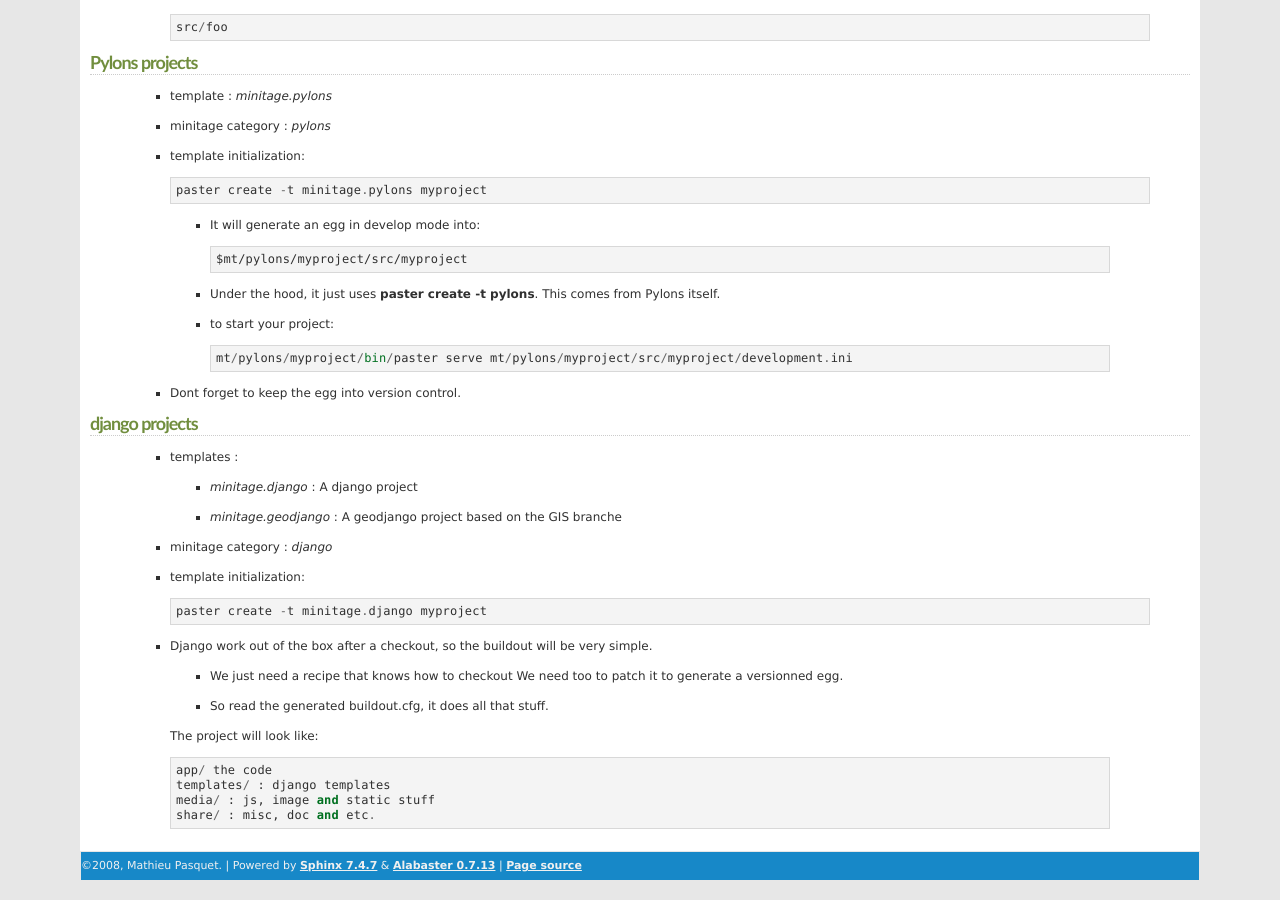
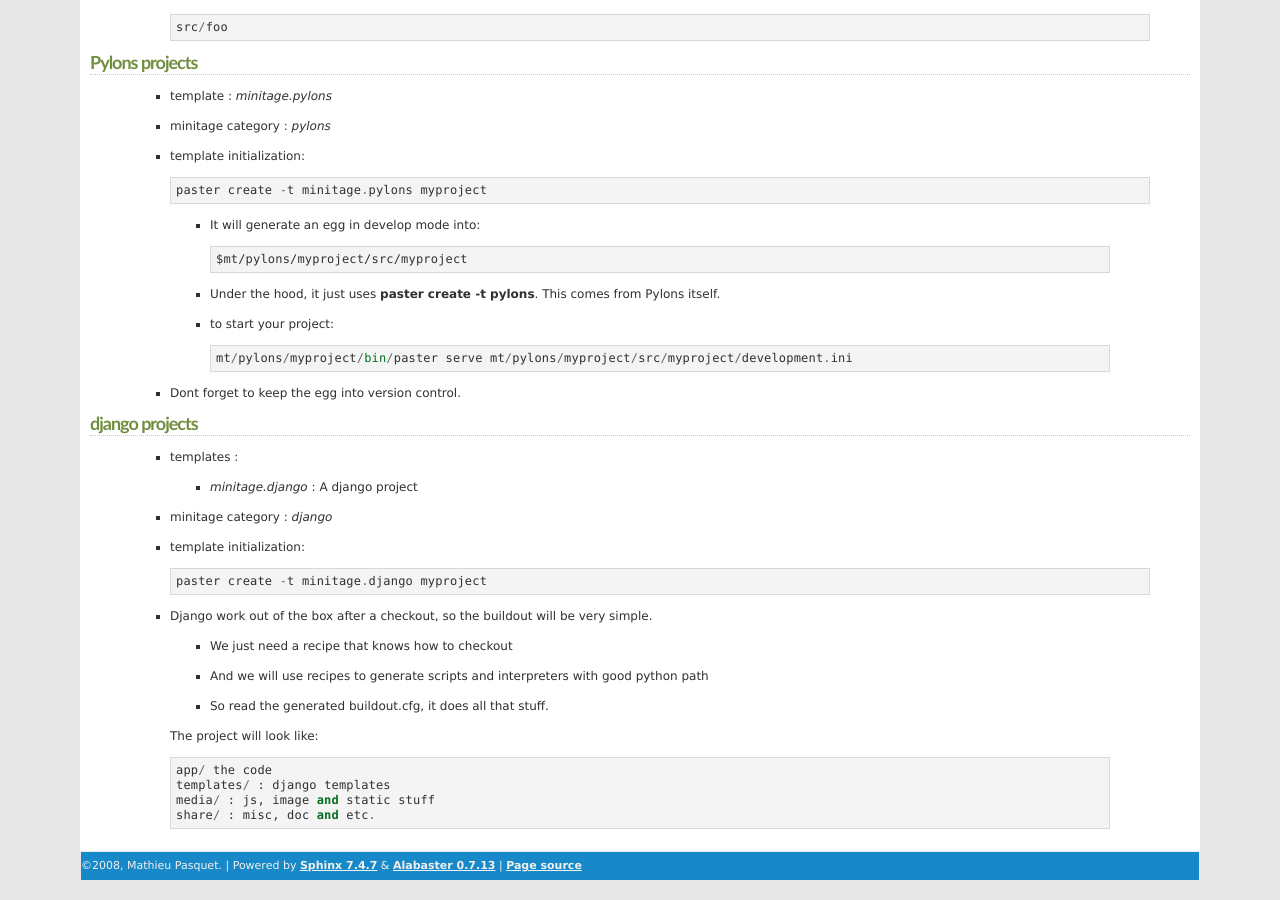
Before and after one commit to minitage/minitage.github.io, a Sphinx documentation site: the page built from source/projects/model_projects.rst, in a window 1280 px wide and 900 px high, scrolled down 3948 px. Built offline with Sphinx 7.4.7, drawn with Linux system fonts in a browser that asks for light colours.

Commit message:
django up

```diff
--- a/source/projects/intro.rst
+++ b/source/projects/intro.rst
@@ -55,6 +55,5 @@ What project template to choose?
     - for django instances, use `minitage.django <minitagedjango>`
     - for turbogears instances, use :ref:`minitage.tg <minitagetg>`.
     - for Pylons instances, use :ref:`minitage.tg <minitagepylons>`.
-    - for geodjango instances, use `minitage.geodjango`
     - for buildbot slave instances, use `minitage.buildbot-slave`
     - for buildbot master instances, use `minitage.buildbot-master`
--- a/source/projects/model_projects.rst
+++ b/source/projects/model_projects.rst
@@ -259,7 +259,6 @@ django projects
    - templates :
 
     - `minitage.django`  : A django project
-    - `minitage.geodjango`   : A geodjango project based on the GIS branche
 
    - minitage category : `django`
    - template initialization::
@@ -269,7 +268,7 @@ django projects
    - Django work out of the box after a checkout, so the buildout will be very simple.
 
     - We just need a recipe that knows how to checkout
-      We need too to patch it to generate a versionned egg.
+    - And we will use recipes to generate scripts and interpreters with good python path
     - So read the generated buildout.cfg, it does all that stuff.
 
     The project will look like::
```
